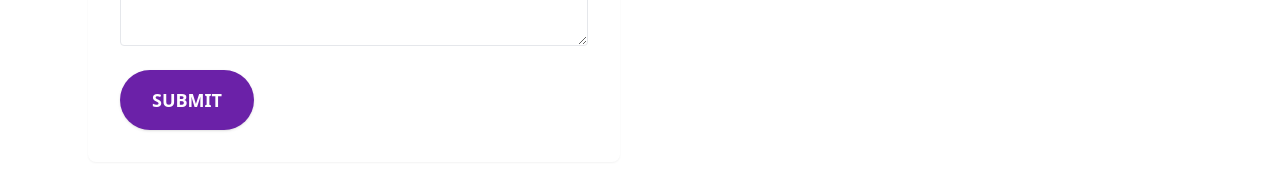
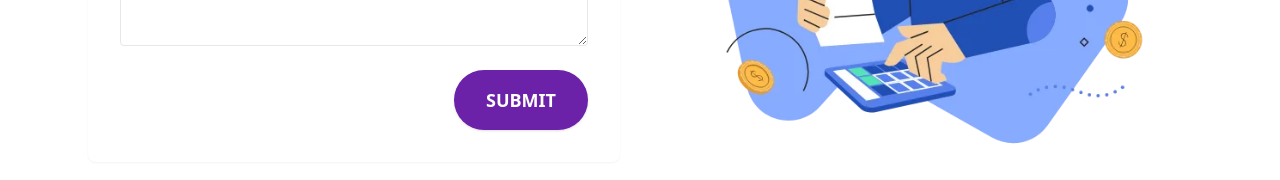
Before and after one commit to Sumit-tech-joshi/one8-accounting, a Next.js app in the folder frontend/: page /contact in a window 1280 px wide. Shown: the part 888-1068 px from the top of the page. Built offline with nearby package versions, Linux system fonts and the light colour scheme; no server answers.

Commit message:
Updated contact image

```diff
--- a/frontend/app/contact/page.tsx
+++ b/frontend/app/contact/page.tsx
@@ -1,5 +1,7 @@
 import ContactForm from "../../components/ContactForm";
 import Seo from "../../components/Seo";
+import Image from "next/image";
+import contactImage from "../../public/contact.webp";
 
 export default function ContactPage() {
   return (
@@ -10,14 +12,27 @@ export default function ContactPage() {
       />
       <div className="bg-white py-16">
         <div className="max-w-6xl mx-auto px-6">
-          <h1 className="text-4xl font-extrabold mb-4">Request a Price Quote</h1>
+          <h1 className="text-4xl font-extrabold mb-4">
+            Request a Price Quote
+          </h1>
           <p className="text-gray-600 mb-8 max-w-2xl">
-            Fill in the details below and we’ll provide a customized quote for your accounting needs.
+            Fill in the details below and we’ll provide a customized quote for
+            your accounting needs.
           </p>
 
-          <div className="grid grid-cols-1 lg:grid-cols-2 gap-10">
+          <div className="grid grid-cols-2 lg:grid-cols-2 gap-10">
             <div>
               <ContactForm />
+            </div>
+            <div className="flex items-center justify-center h-full">
+              <div className="w-full max-w-lg">
+                <Image
+                  src={contactImage}
+                  alt="Accounting and bookkeeping illustration"
+                  className="w-full h-auto"
+                  priority
+                />
+              </div>
             </div>
           </div>
         </div>
--- a/frontend/components/ContactForm.tsx
+++ b/frontend/components/ContactForm.tsx
@@ -335,7 +335,7 @@ export default function ContactForm() {
         </div> */}
       </div>
 
-      <div className="mt-6 flex items-center justify-between">
+      <div className="mt-6 flex items-center justify-end">
         {/* <div className="text-xs text-gray-600">
           By submitting you agree to our{" "}
           <a className="underline" href="/privacy">
```
Also changed, not shown: frontend/public/contact.webp (added).
